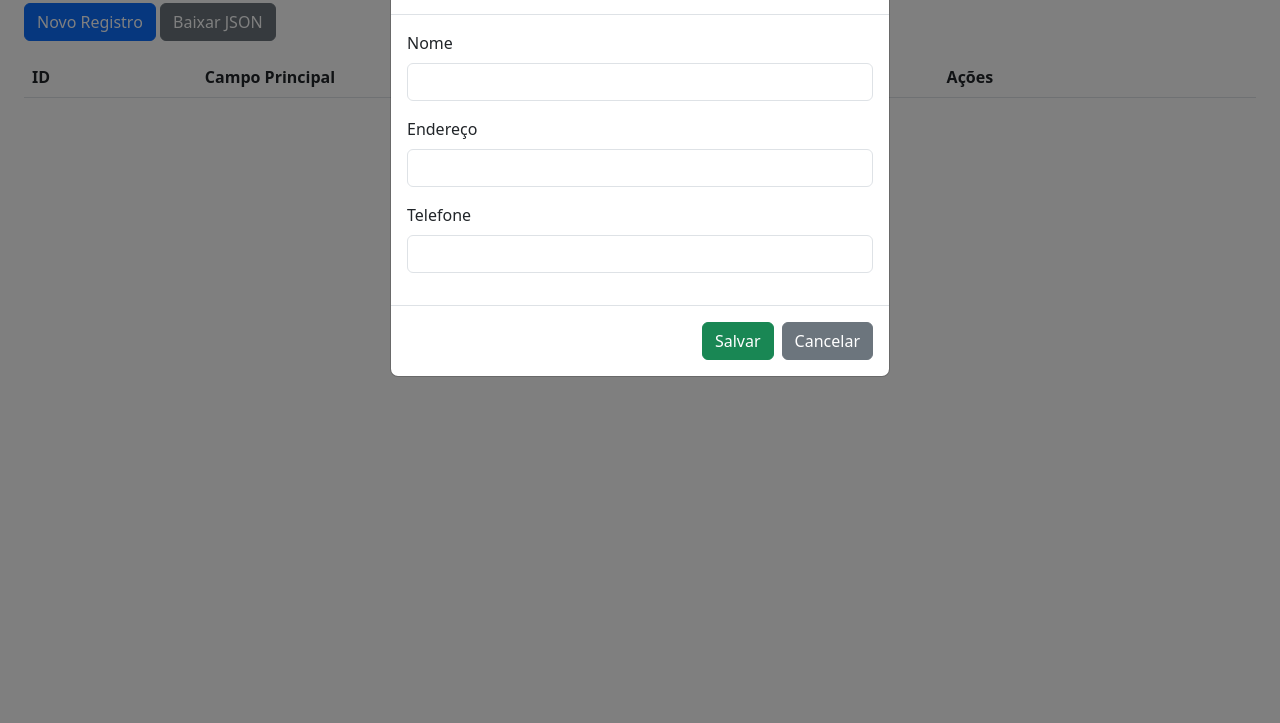
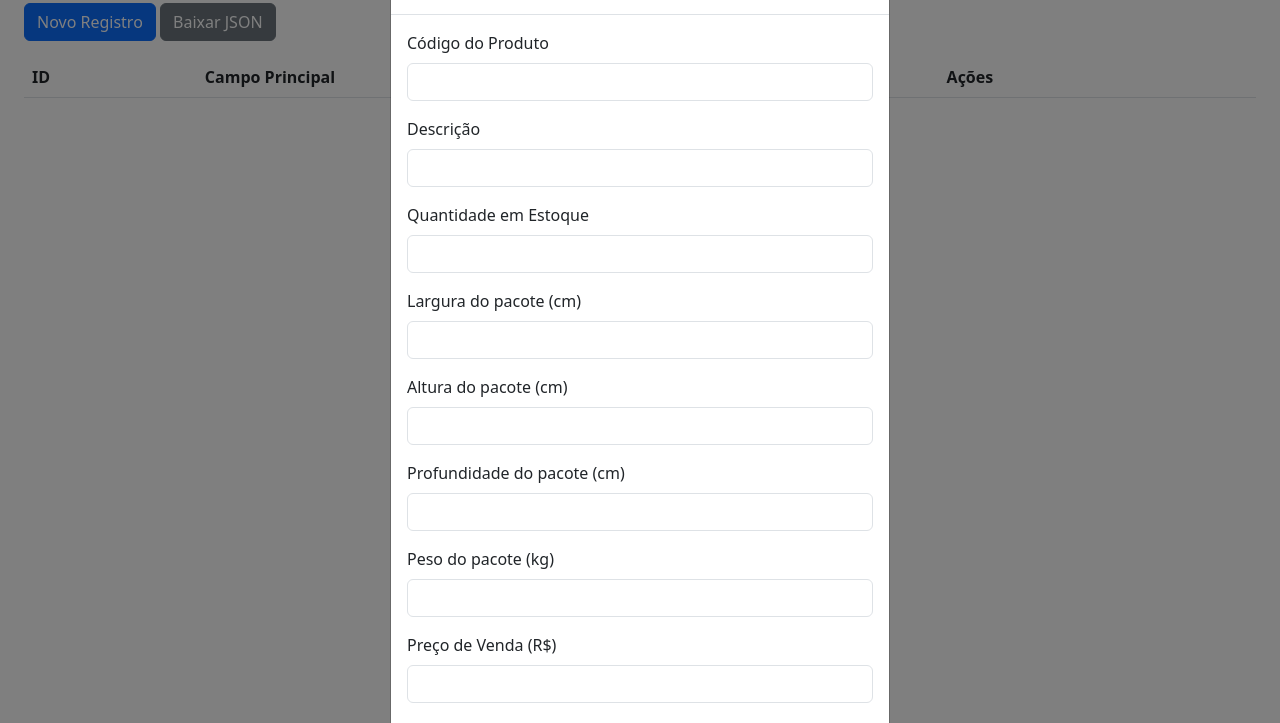
Before and after one commit to leonardovonrf/crud2-bootstap, a plain HTML site: page index.html in a window 1280 px wide. Both pictures are taken after a click on the button "Novo Registro". Shown: the part 77-800 px from the top of the page. Drawn offline with nearby package versions, Linux system fonts and the light colour scheme.

Commit message:
Update index.html
Adicionei os campos

```diff
--- a/index.html
+++ b/index.html
@@ -3,7 +3,7 @@
 <head>
   <meta charset="UTF-8" />
   <meta name="viewport" content="width=device-width, initial-scale=1.0"/>
-  <title>CRUD LocalStorage</title>
+  <title>Controle de Estoque</title>
   <link href="https://cdn.jsdelivr.net/npm/bootstrap@5.3.0/dist/css/bootstrap.min.css" rel="stylesheet"/>
 </head>
 <body class="p-4">
@@ -45,16 +45,36 @@
   <!-- Template do Formulário -->
   <template id="form-template">
     <div class="mb-3">
-      <label for="nome" class="form-label">Nome</label>
-      <input type="text" class="form-control" name="nome" required>
+      <label for="codigo" class="form-label">Código do Produto</label>
+      <input type="text" class="form-control" name="codigo" required>
     </div>
     <div class="mb-3">
-      <label for="endereco" class="form-label">Endereço</label>
-      <input type="text" class="form-control" name="endereco" required>
+      <label for="descricao" class="form-label">Descrição</label>
+      <input type="text" class="form-control" name="descricao" required>
     </div>
     <div class="mb-3">
-      <label for="telefone" class="form-label">Telefone</label>
-      <input type="tel" class="form-control" name="telefone" required>
+      <label for="quantidade" class="form-label">Quantidade em Estoque</label>
+      <input type="tel" class="form-control" name="quantidade" required>
+    </div>
+    <div class="mb-3">
+      <label for="largura" class="form-label">Largura do pacote (cm)</label>
+      <input type="number" class="form-control" name="largura" required>
+    </div>
+    <div class="mb-3">
+      <label for="altura" class="form-label">Altura do pacote (cm)</label>
+      <input type="number" class="form-control" name="altura" required>
+    </div>
+    <div class="mb-3">
+      <label for="profundidade" class="form-label">Profundidade do pacote (cm)</label>
+      <input type="number" class="form-control" name="profundidade" required>
+    </div>
+    <div class="mb-3">
+      <label for="peso" class="form-label">Peso do pacote (kg)</label>
+      <input type="number" class="form-control" name="peso" required>
+    </div>
+    <div class="mb-3">
+      <label for="preco" class="form-label">Preço de Venda (R$)</label>
+      <input type="number" class="form-control" name="preco" required>
     </div>
   </template>
 
```
